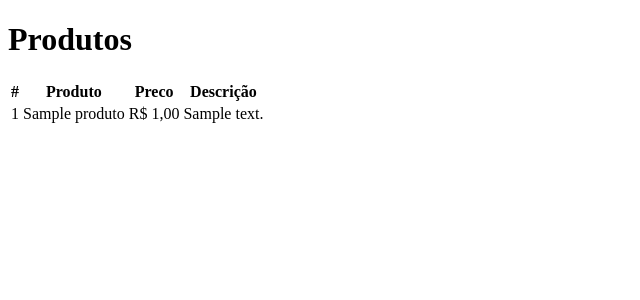
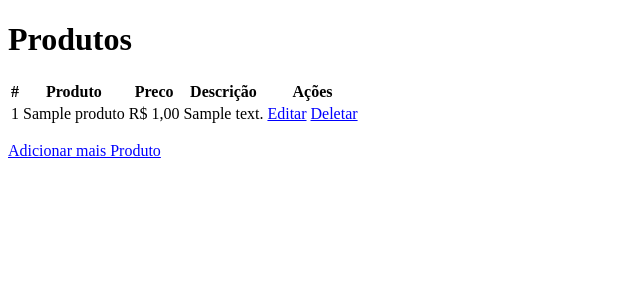
Before and after one commit to devthayron/mini_ecommerce, a Django app: page / in a window 1280 px wide. Shown: the top 300 px of the page, without its empty margins (0-640 px from the left). Run offline with Django 5.2, Linux system fonts and the light colour scheme; tables that the repository leaves empty hold one stand-in row (values such as "Sample post").

Commit message:
Implementação do CRUD completo para produtos (criação, edição, deleção) e layout base

```diff
--- /dev/null
+++ b/produtos/static/css/style.css
@@ -0,0 +1,3 @@
+a {
+    color: blue;
+}
--- /dev/null
+++ b/produtos/templates/base.html
@@ -0,0 +1,13 @@
+{% load static %}
+<!DOCTYPE html>
+<html lang="pt-br">
+<head>
+    <meta charset="UTF-8">
+    <meta name="viewport" content="width=device-width, initial-scale=1.0">
+    <title>{% block title %} E-commerce Django {% endblock  %}</title>
+    <link rel="stylesheet" href="{% static 'css/style.css' %}">
+</head>
+<body>
+    {% block content %}{% endblock %}
+</body>
+</html>
--- a/produtos/templates/index.html
+++ b/produtos/templates/index.html
@@ -1,11 +1,7 @@
-<!DOCTYPE html>
-<html lang="pt-br">
-<head>
-    <meta charset="UTF-8">
-    <meta name="viewport" content="width=device-width, initial-scale=1.0">
-    <title>Produtos</title>
-</head>
-<body>
+{% extends 'base.html' %}
+{% block title %}Produtos - E-commerce Django{% endblock %}
+
+{% block content %}
     <h1>Produtos</h1>
     <table>
         <thead>
@@ -14,6 +10,7 @@
                 <th>Produto</th>
                 <th>Preco</th>
                 <th>Descrição</th>
+                <th>Ações</th>
             </tr>
         </thead>
         <tbody>
@@ -24,15 +21,21 @@
                     <td>{{ item.nome }}</td>
                     <td>R$ {{ item.preco }}</td>
                     <td>{{ item.descricao }}</td>
+                    <td>
+                        <a href="{% url 'editar_produto' item.id %}">Editar</a>
+                        <a href="{% url 'del_produto' item.id %}">Deletar</a>
+                    </td>
                 </tr>
                 {% endfor %}
             {% else %}
                 <!-- Caso não existam produtos cadastrados, exibe esta mensagem -->
                 <tr>
-                    <td colspan="4">Nenhum produto cadastrado.</td> <!-- O colspan é para a mensagem ocupar toda as '4' linha -->
+                    <td colspan="5">Nenhum produto cadastrado.</td> <!-- O colspan é para a mensagem ocupar toda as '5' linha -->
                 </tr>
             {% endif %}
         </tbody>
     </table>
-</body>
-</html>
+    <p>
+        <a href="{% url 'add_produto' %}">Adicionar mais Produto</a>
+    </p>
+{% endblock %}
--- a/produtos/urls.py
+++ b/produtos/urls.py
@@ -1,6 +1,9 @@
 from django.urls import path
-from .views import IndexListView
+from .views import IndexListView,CriarProdutoView,EditarProdutoView,DeleteProdutoView
 
 urlpatterns = [
-    path('',IndexListView.as_view(),name='index')
+    path('',IndexListView.as_view(),name='index'),
+    path('add/',CriarProdutoView.as_view(),name='add_produto'),
+    path('<int:pk>/editar/',EditarProdutoView.as_view(),name='editar_produto'),
+    path('<int:pk>/deletar/',DeleteProdutoView.as_view(),name='del_produto'),
 ]
--- a/produtos/views.py
+++ b/produtos/views.py
@@ -1,6 +1,8 @@
 from django.shortcuts import render
 from django.views.generic import ListView
+from django.views.generic.edit import CreateView,UpdateView,DeleteView
 from .models import Produto
+from django.urls import reverse_lazy
 
 class IndexListView(ListView):
     template_name = 'index.html'
@@ -9,3 +11,20 @@ class IndexListView(ListView):
 
     def get_queryset(self):
         return Produto.objects.filter(disponivel=True)  # Mostra apenas os Produtos disponiveis.
+
+class CriarProdutoView(CreateView):
+    template_name = 'produto_form.html'
+    model = Produto
+    fields = '__all__'          # mostra todos os campos do model 'Produto'
+    success_url = reverse_lazy('index') # após a criação, direciona para url 'index'
+
+class EditarProdutoView(UpdateView):
+    template_name = 'produto_form.html'
+    model = Produto
+    fields = '__all__'
+    success_url = reverse_lazy('index')
+
+class DeleteProdutoView(DeleteView):
+    template_name = 'produto_confirm_delete.html'
+    model = Produto
+    success_url = reverse_lazy('index')
```
Also changed, not shown: produtos/templates/produto_confirm_delete.html (added, +10 -0 lines), produtos/templates/produto_form.html (added, +15 -0 lines), README.md.
